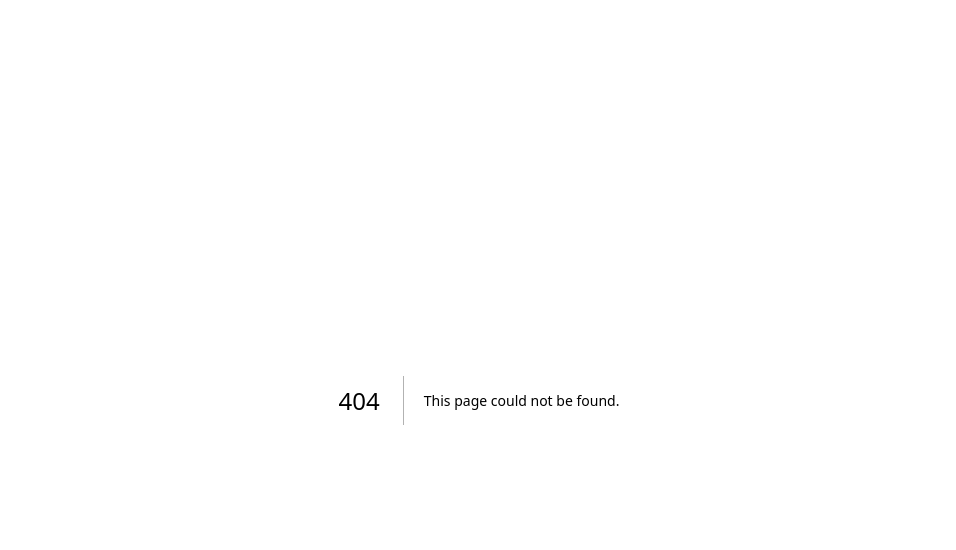
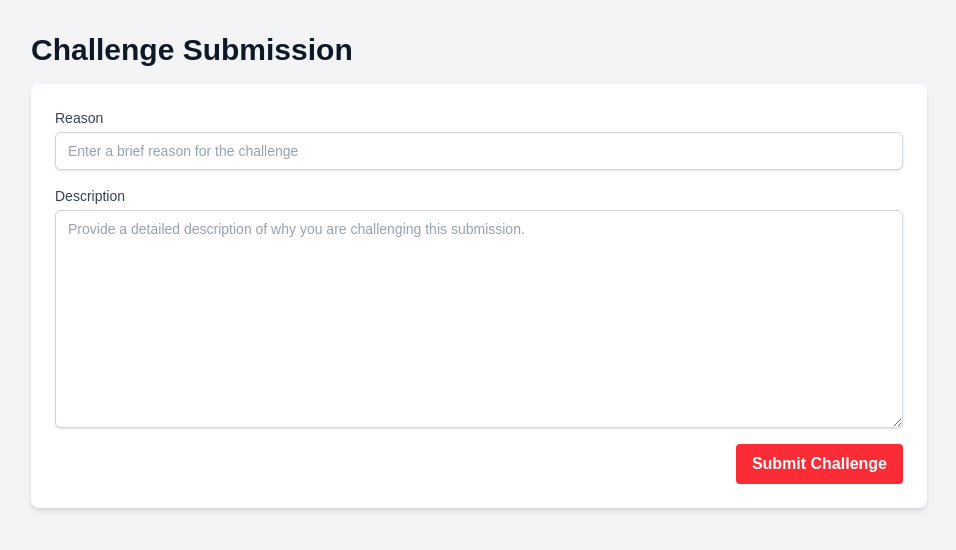
Before and after one commit to tanishkhot/proof-of-merit, a Next.js app in the folder frontend/: page /challenges/challenge in a window 1280 px wide. Before the commit this address had no page. Shown: the top 550 px of the page, without its empty margins (161-1117 px from the left). Built offline with nearby package versions, Linux system fonts and the light colour scheme.

Commit message:
feat: added challenges page

```diff
--- /dev/null
+++ b/frontend/src/app/challenges/challenge/page.tsx
@@ -0,0 +1,28 @@
+import React from 'react';
+
+const ChallengeSubmissionPage = () => {
+  return (
+    <div className="bg-gray-100 dark:bg-gray-900 min-h-screen p-8">
+      <div className="max-w-4xl mx-auto">
+        <h1 className="text-3xl font-bold text-gray-900 dark:text-gray-100 mb-4">Challenge Submission</h1>
+        <div className="bg-white dark:bg-gray-800 rounded-lg shadow-md p-6">
+          <div className="mb-4">
+            <label htmlFor="reason" className="block text-sm font-medium text-gray-700 dark:text-gray-300">Reason</label>
+            <input type="text" id="reason" className="mt-1 block w-full px-3 py-2 bg-white dark:bg-gray-700 border border-gray-300 dark:border-gray-600 rounded-md shadow-sm placeholder-gray-400 focus:outline-none focus:ring-indigo-500 focus:border-indigo-500 sm:text-sm" placeholder="Enter a brief reason for the challenge" />
+          </div>
+          <div className="mb-4">
+            <label htmlFor="description" className="block text-sm font-medium text-gray-700 dark:text-gray-300">Description</label>
+            <textarea id="description" rows={10} className="mt-1 block w-full px-3 py-2 bg-white dark:bg-gray-700 border border-gray-300 dark:border-gray-600 rounded-md shadow-sm placeholder-gray-400 focus:outline-none focus:ring-indigo-500 focus:border-indigo-500 sm:text-sm" placeholder="Provide a detailed description of why you are challenging this submission."></textarea>
+          </div>
+          <div className="flex justify-end">
+            <button className="bg-red-500 hover:bg-red-700 text-white font-bold py-2 px-4 rounded">
+              Submit Challenge
+            </button>
+          </div>
+        </div>
+      </div>
+    </div>
+  );
+};
+
+export default ChallengeSubmissionPage;
--- a/frontend/src/app/challenges/page.tsx
+++ b/frontend/src/app/challenges/page.tsx
@@ -1,4 +1,5 @@
 import React from 'react';
+import Link from 'next/link';
 
 const challenges = [
   {
@@ -49,9 +50,11 @@ const ChallengesPage = () => {
                 <td className="px-4 py-2"><a href={challenge.github_submission_url} target="_blank" rel="noopener noreferrer" className="text-blue-500 hover:underline">View on GitHub</a></td>
                 <td className="px-4 py-2">{challenge.time}</td>
                 <td className="px-4 py-2">
-                  <button className="bg-red-500 hover:bg-red-700 text-white font-bold py-2 px-4 rounded">
-                    Challenge this submission
-                  </button>
+                  <Link href="/challenges/challenge">
+                    <button className="bg-red-500 hover:bg-red-700 text-white font-bold py-2 px-4 rounded">
+                      Challenge this submission
+                    </button>
+                  </Link>
                 </td>
               </tr>
             ))}
```
